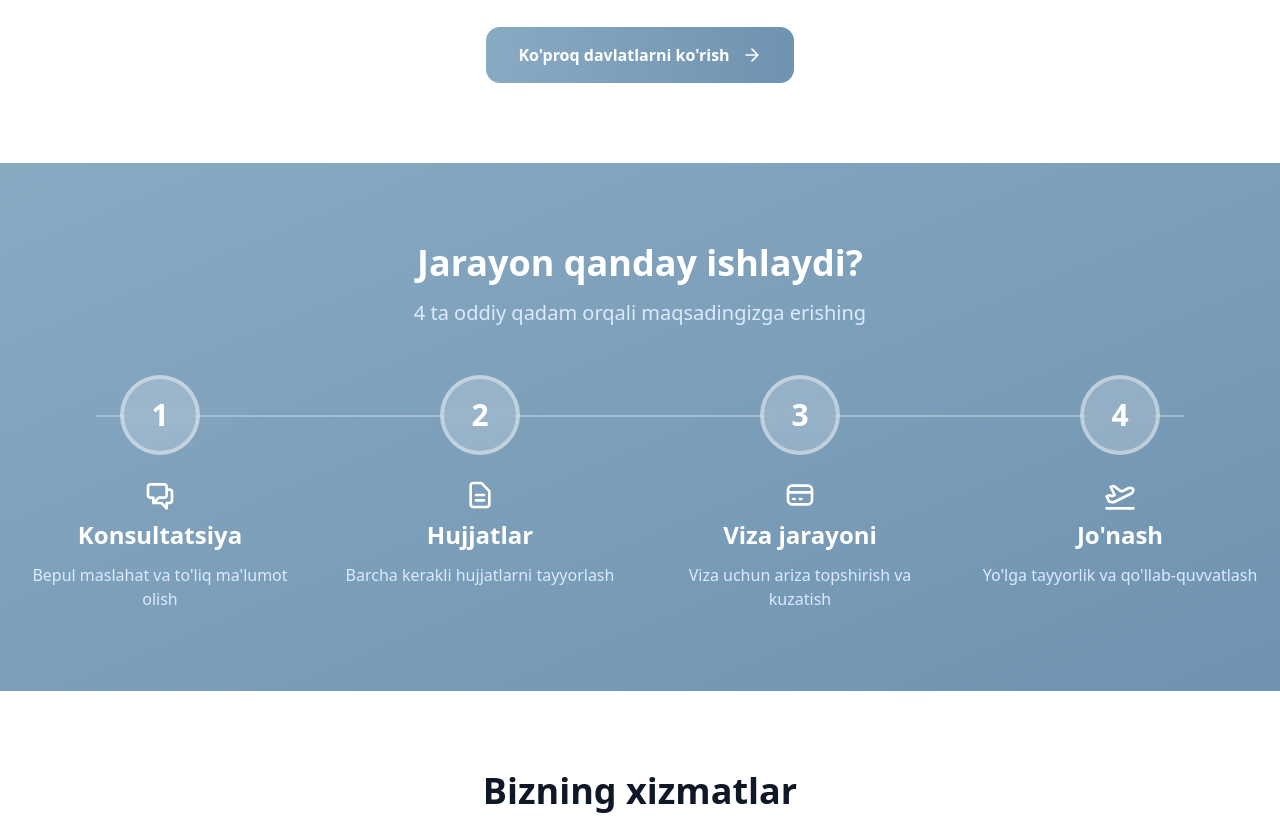
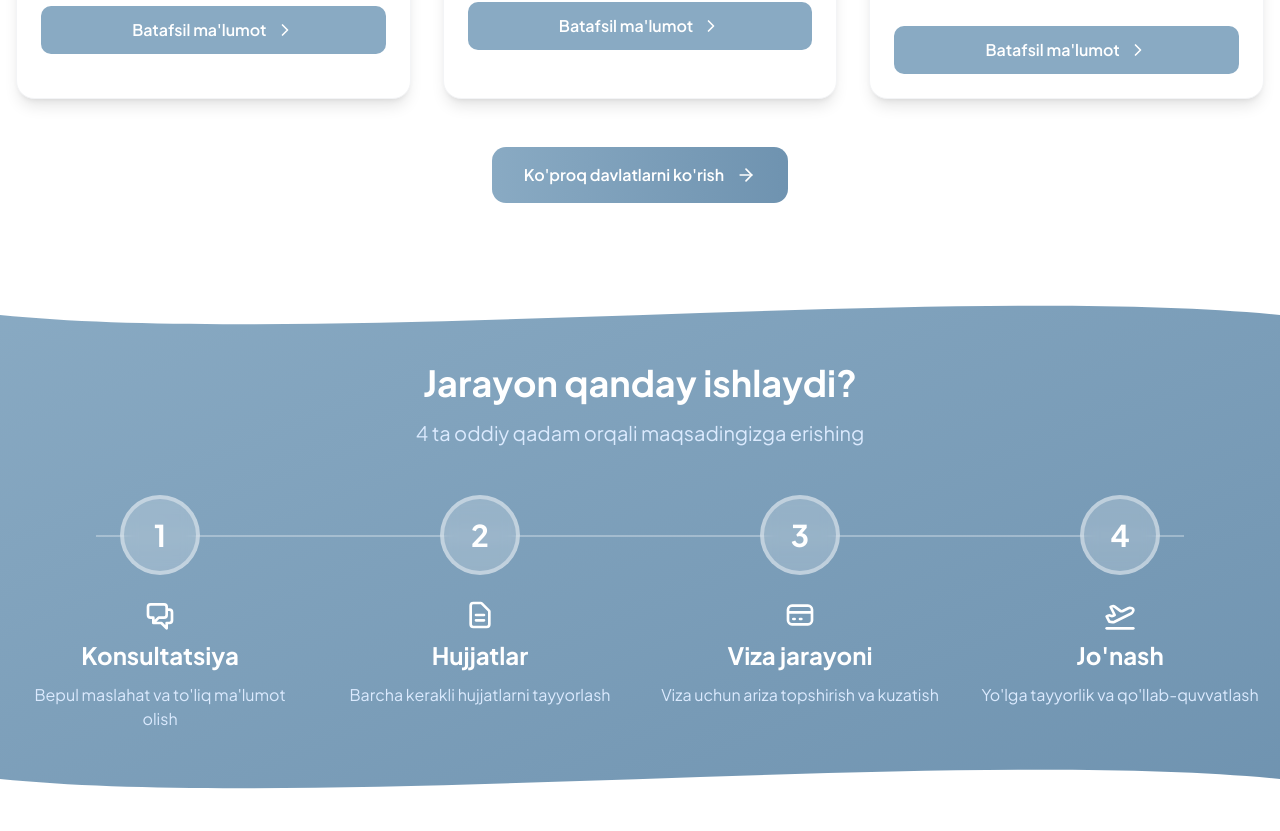
Before and after one commit to islome/migration, a Next.js app: page / in a window 1280 px wide. Shown: the part 1677-2508 px from the top of the page. Built offline with nearby package versions, Linux system fonts and the light colour scheme.

Commit message:
new font design added

```diff
--- a/app/layout.tsx
+++ b/app/layout.tsx
@@ -1,15 +1,10 @@
 import type { Metadata } from "next";
-import { Geist, Geist_Mono } from "next/font/google";
+import { Plus_Jakarta_Sans } from "next/font/google";
 import "./globals.css";
 
-const geistSans = Geist({
-  variable: "--font-geist-sans",
+const jakarta = Plus_Jakarta_Sans({
   subsets: ["latin"],
-});
-
-const geistMono = Geist_Mono({
-  variable: "--font-geist-mono",
-  subsets: ["latin"],
+  weight: ["400", "500", "600", "700", "800"],
 });
 
 export const metadata: Metadata = {
@@ -24,11 +19,7 @@ export default function RootLayout({
 }>) {
   return (
     <html lang="en">
-      <body
-        className={`${geistSans.variable} ${geistMono.variable} antialiased`}
-      >
-        {children}
-      </body>
+      <body className={jakarta.className}>{children}</body>
     </html>
   );
 }
--- a/app/page.tsx
+++ b/app/page.tsx
@@ -26,10 +26,10 @@ export default function Home() {
   const phoneLink = "tel:+998777670017";
   const phoneNumber = "+998 77 767 00 17";
   return (
-    <div className="min-h-screen bg-white overflow-hidden">
+    <div className="min-h-screen bg-white overflow-hidden pt-10">
       <Header />
 
-      <section className="container mx-auto px-6 py-20 md:py-28">
+      <section className="container mx-auto px-6 py-20 md:py-28 mt-20">
         <div className="max-w-4xl mx-auto mt-2 text-center">
           <h1 className="text-5xl md:text-6xl font-bold text-gray-900 mb-6 leading-tight">
             <span
@@ -48,7 +48,7 @@ export default function Home() {
                   "fadeSlideUp 0.7s cubic-bezier(0.22, 1, 0.36, 1) 0.1s both",
               }}
             >
-              Chet elga ishga
+              <span className="text-green-500">Chet el</span>ga ishga
             </span>
           </h1>
 
@@ -155,7 +155,19 @@ export default function Home() {
         <Country />
       </section>
 
-      <section className="bg-linear-to-br from-[#89aac3] to-[#6f93b0] text-white py-20">
+      <section className="bg-linear-to-br from-[#89aac3] to-[#6f93b0] text-white relative py-20">
+        <div className="absolute top-0 left-0 w-full overflow-hidden leading-none rotate-180">
+          <svg
+            viewBox="0 0 1200 120"
+            preserveAspectRatio="none"
+            className="w-full h-16"
+          >
+            <path
+              d="M0,60 C300,120 900,0 1200,60 L1200,120 L0,120 Z"
+              fill="white"
+            />
+          </svg>
+        </div>
         <div className="container mx-auto px-4">
           <div className="text-center mb-12">
             <h2 className="text-4xl font-bold mb-4">
@@ -165,7 +177,18 @@ export default function Home() {
               4 ta oddiy qadam orqali maqsadingizga erishing
             </p>
           </div>
-
+          <div className="absolute bottom-0 left-0 w-full overflow-hidden leading-none">
+            <svg
+              viewBox="0 0 1200 120"
+              preserveAspectRatio="none"
+              className="w-full h-16"
+            >
+              <path
+                d="M0,60 C300,120 900,0 1200,60 L1200,120 L0,120 Z"
+                fill="white"
+              />
+            </svg>
+          </div>
           <div className="grid grid-cols-1 md:grid-cols-4 gap-8 relative">
             <div
               className="hidden md:block absolute top-10 left-0 right-0 h-0.5 bg-white/30"
```
